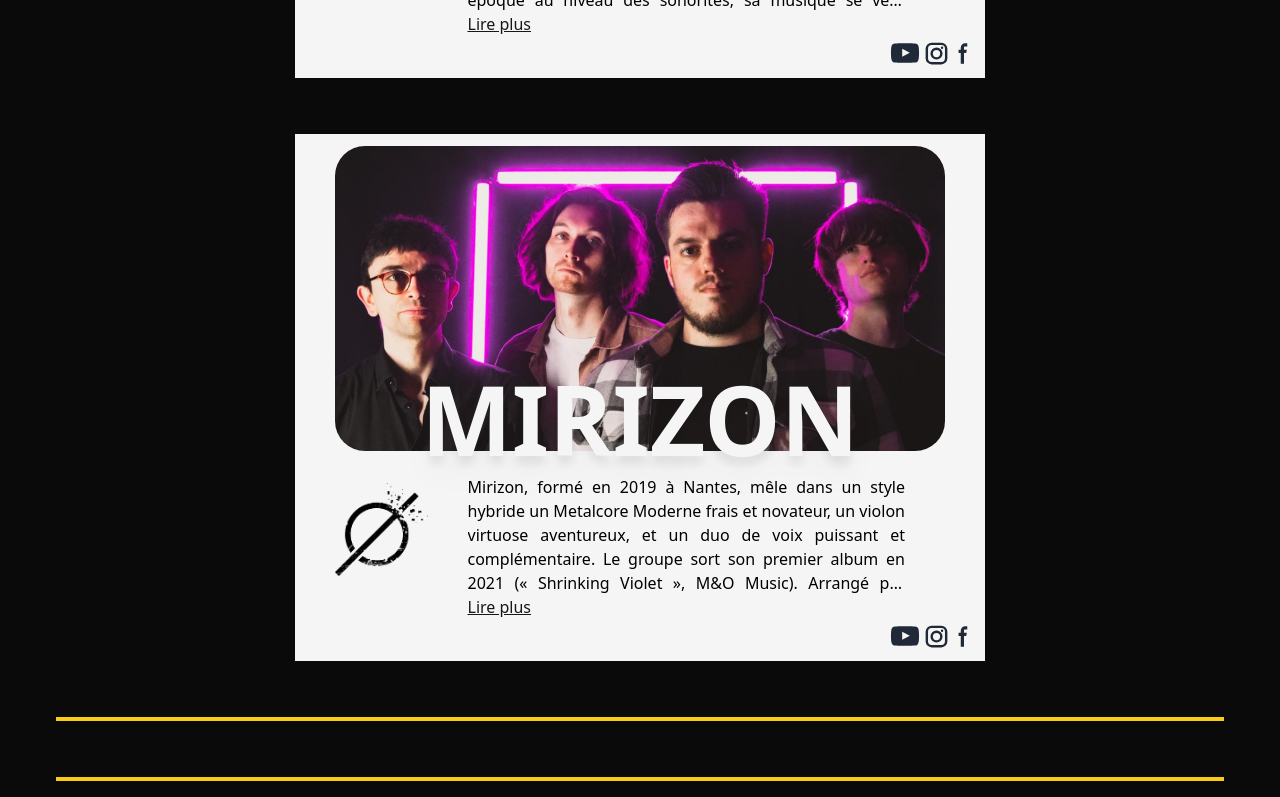
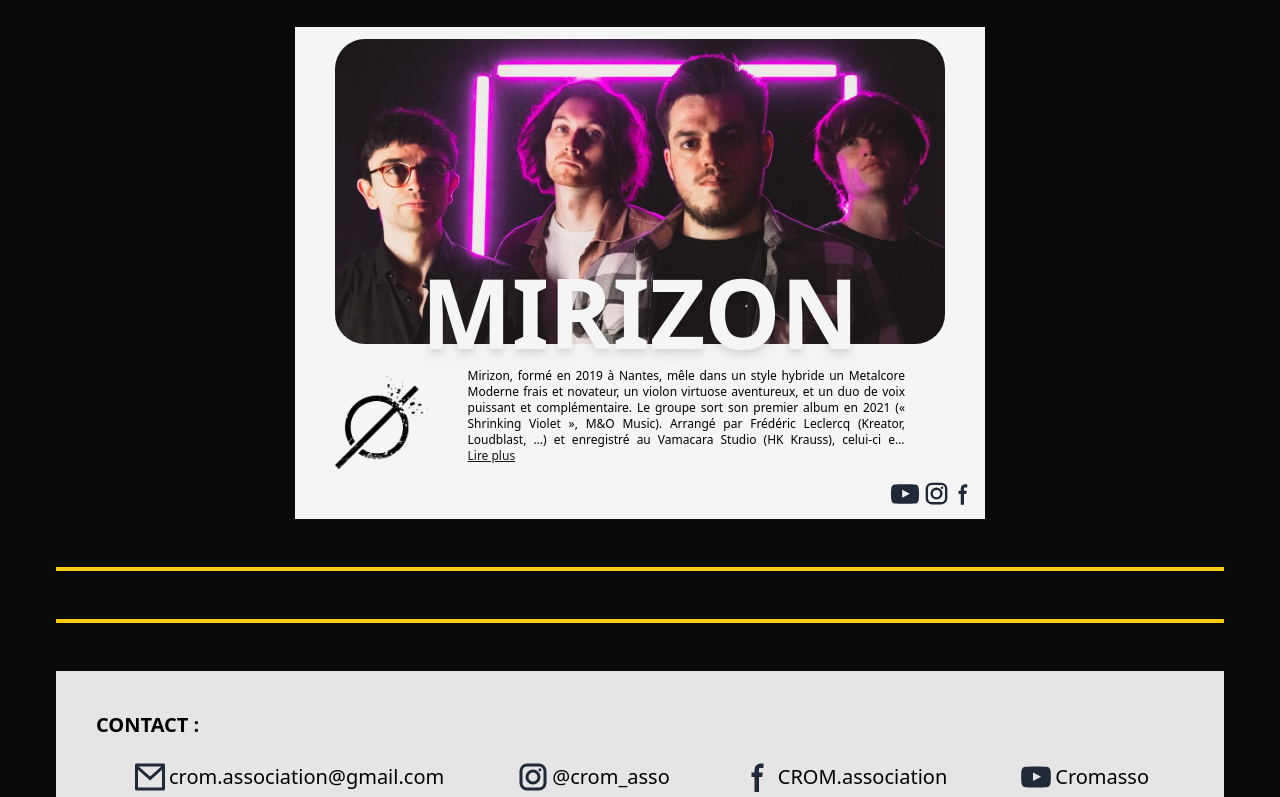
Before and after one commit to Fiona-Rio/crom_association, a React (Vite) app: page / in a window 1280 px wide. Shown: the part 2000-2797 px from the top of the page. Built offline with nearby package versions, Linux system fonts and the light colour scheme.

Commit message:
repsonsive en mobile first

```diff
--- a/src/App.jsx
+++ b/src/App.jsx
@@ -4,15 +4,16 @@
 import Card from './card';
 import Footer from './footer';
 import Line from './line';
+import Asso from './assets/data/asso';
 import groups from './assets/data/groups';
 
 export default function App() {
   return (
     <div>
       <Navbar />
-      <main className='px-5 pt-3 md:px-8 md:pt-10 lg:px-14'>
+      <main className='px-5 pt-3 md:px-8 md:pt-10 lg:pb-6 lg:px-14'>
         <MainCard />
-        <section className='flex flex-wrap justify-evenly lg:gap-x-8 lg:gap-y-14 my-10'>
+        <section className='flex flex-wrap justify-evenly gap-y-10 lg:gap-x-8 lg:gap-y-14 my-10'>
           {groups.map((group) => (
             <Card
               key={group.id}
@@ -24,13 +25,18 @@
               facebook={group.facebook}
               instagram={group.instagram}
               youtube={group.youtube}
-            // className={group.id === 3 ? 'col-span-2 justify-self-center' : ''}
             />
           ))}
         </section>
         <Line />
         <Line />
-        <Footer />
+        {Asso.map((asso) => (
+          <Footer
+            facebook={asso.facebook}
+            instagram={asso.instagram}
+            youtube={asso.youtube}
+          />
+        ))}
       </main>
     </div>
   )
--- /dev/null
+++ b/src/assets/data/asso.js
@@ -0,0 +1,7 @@
+const asso = [
+    {
+        facebook: "https://www.facebook.com/CROM.association", instagram: "https://www.instagram.com/crom_asso", youtube: "https://www.youtube.com/@Cromasso"
+    }
+]
+
+export default asso;
--- a/src/card.jsx
+++ b/src/card.jsx
@@ -10,19 +10,19 @@
     return (
 
         <div className="box-border lg:h-min-[530px] lg:w-[690px] grid grid-rows-3(auto) bg-neutral-100">
-            <div className='relative flex justify-center px-10'>
+            <div className='relative flex justify-center px-4 lg:px-10'>
                 <img className="max-h-80 mx-4 my-3 rounded-[30px]" src={image_promo} alt={name} />
                 <div className="absolute inset-0 flex items-end justify-center">
-                    <p className="text-neutral-100 text-5xl lg:text-8xl uppercase font-bold translate-y-1 drop-shadow-xl">
+                    <p className="text-neutral-100 text-5xl lg:text-8xl uppercase font-bold lg:translate-y-1 drop-shadow-lg">
                         {name}
                     </p>
                 </div>
             </div>
             <div className="grid grid-cols-4 mt-3">
-                <div className='mx-8 p-2'>
+                <div className='mx-1 p-4 lg:mx-8 lg:p-2'>
                     <img className="h-auto" src={image_logo} />
                 </div>
-                <div className="col-span-3 pr-20">
+                <div className="col-span-3 pr-8 lg:pr-20 text-xs lg:text-md">
                     <p
                         className={`text-justify ${showMore ? "line-clamp-none" : "line-clamp-6"
                             }`}
--- a/src/footer.jsx
+++ b/src/footer.jsx
@@ -1,37 +1,43 @@
 import React from "react";
 
-const Footer = () => {
+const Footer = ({ facebook, instagram, youtube }) => {
     return (
-        <div className="bg-neutral-300 px-6 py-8">
-            <h1 className="uppercase font-bold mb-5">contact :</h1>
-            <div className="grid grid-cols-3 lg:grid-cols-4 text-center">
-                <div className="col-span-2 lg:col-span-1 flex flex-auto lg:grid lg:grid-cols-2">
-                    <svg className="lg:justify-self-end place-self-center lg:self-center w-[28px] h-[28px] text-gray-800 hover:text-yellow-500" xmlns="http://www.w3.org/2000/svg" viewBox="0 0 24 24" fill="currentColor"><path d="M3 3H21C21.5523 3 22 3.44772 22 4V20C22 20.5523 21.5523 21 21 21H3C2.44772 21 2 20.5523 2 20V4C2 3.44772 2.44772 3 3 3ZM20 7.23792L12.0718 14.338L4 7.21594V19H20V7.23792ZM4.51146 5L12.0619 11.662L19.501 5H4.51146Z"></path></svg>
-                    <a className="justify-self-start text-xs lg:text-lg place-self-center lg:self-center">
+        <div className="bg-neutral-200 px-4 py-2 lg:px-10 lg:py-10">
+            <h1 className="uppercase font-extrabold mb-5 lg:text-xl">contact :</h1>
+            <div className="grid grid-cols-3 lg:flex lg:justify-evenly text-center">
+                <div className="col-span-2 flex flex-auto lg:justify-center">
+                    <svg className="place-self-center w-[28px] h-[28px] lg:w-[38px] lg:h-[36px] text-gray-800" xmlns="http://www.w3.org/2000/svg" viewBox="0 0 24 24" fill="currentColor"><path d="M3 3H21C21.5523 3 22 3.44772 22 4V20C22 20.5523 21.5523 21 21 21H3C2.44772 21 2 20.5523 2 20V4C2 3.44772 2.44772 3 3 3ZM20 7.23792L12.0718 14.338L4 7.21594V19H20V7.23792ZM4.51146 5L12.0619 11.662L19.501 5H4.51146Z"></path></svg>
+                    <a className="justify-self-start text-xs lg:text-xl place-self-center">
                         crom.association@gmail.com
                     </a>
                 </div>
-                <div className="lg:grid lg:grid-cols-2 flex flex-auto">
-                    <svg className="lg:justify-self-end place-self-center lg:self-center w-[32px] h-[32px] text-gray-800 hover:text-yellow-500" aria-hidden="true" xmlns="http://www.w3.org/2000/svg" width="24" height="24" fill="none" viewBox="0 0 24 24">
+                <div className="flex flex-auto lg:justify-center">
+                    <a href={instagram}>
+                        <svg className="place-self-center w-[32px] h-[32px] lg:w-[38px] lg:h-[36px] text-gray-800 hover:text-yellow-500" aria-hidden="true" xmlns="http://www.w3.org/2000/svg" width="24" height="24" fill="none" viewBox="0 0 24 24">
                             <path fill="currentColor" fill-rule="evenodd" d="M3 8a5 5 0 0 1 5-5h8a5 5 0 0 1 5 5v8a5 5 0 0 1-5 5H8a5 5 0 0 1-5-5V8Zm5-3a3 3 0 0 0-3 3v8a3 3 0 0 0 3 3h8a3 3 0 0 0 3-3V8a3 3 0 0 0-3-3H8Zm7.597 2.214a1 1 0 0 1 1-1h.01a1 1 0 1 1 0 2h-.01a1 1 0 0 1-1-1ZM12 9a3 3 0 1 0 0 6 3 3 0 0 0 0-6Zm-5 3a5 5 0 1 1 10 0 5 5 0 0 1-10 0Z" clip-rule="evenodd" />
                         </svg>
-                    <a className="justify-self-start text-xs lg:text-lg place-self-center lg:self-center">
+                    </a>
+                    <a href={instagram} className="justify-self-start text-xs lg:text-xl place-self-center">
                         @crom_asso
                     </a>
                 </div>
-                <div className="col-span-2 lg:col-span-1 flex flex-auto lg:grid lg:grid-cols-2">
-                    <svg className="lg:justify-self-end place-self-center lg:self-center w-[27px] h-[26px] text-gray-800 hover:text-yellow-500" aria-hidden="true" xmlns="http://www.w3.org/2000/svg" width="24" height="24" fill="currentColor" viewBox="0 0 24 24">
+                <div className="col-span-2 flex flex-auto lg:justify-center">
+                    <a href={facebook}>
+                        <svg className="place-self-center w-[27px] h-[26px] lg:w-[38px] lg:h-[36px] text-gray-800 hover:text-yellow-500" aria-hidden="true" xmlns="http://www.w3.org/2000/svg" width="24" height="24" fill="currentColor" viewBox="0 0 24 24">
                             <path fill-rule="evenodd" d="M13.135 6H15V3h-1.865a4.147 4.147 0 0 0-4.142 4.142V9H7v3h2v9.938h3V12h2.021l.592-3H12V6.591A.6.6 0 0 1 12.592 6h.543Z" clip-rule="evenodd" />
                         </svg>
-                    <a className="justify-self-start text-xs lg:text-lg place-self-center lg:self-center">
+                    </a>
+                    <a href={facebook} className="justify-self-start text-xs lg:text-xl place-self-center">
                         CROM.association
                     </a>
                 </div>
-                <div className="lg:grid lg:grid-cols-2 flex flex-auto">
-                    <svg className="lg:justify-self-end place-self-center lg:self-center w-[34px] h-[32px] text-gray-800 hover:text-yellow-500" aria-hidden="true" xmlns="http://www.w3.org/2000/svg" width="24" height="24" fill="currentColor" viewBox="0 0 24 24">
+                <div className="flex flex-auto lg:justify-center">
+                    <a href={youtube}>
+                        <svg className="place-self-center w-[34px] h-[32px] lg:w-[38px] lg:h-[36px] text-gray-800 hover:text-yellow-500" aria-hidden="true" xmlns="http://www.w3.org/2000/svg" width="24" height="24" fill="currentColor" viewBox="0 0 24 24">
                             <path fill-rule="evenodd" d="M21.7 8.037a4.26 4.26 0 0 0-.789-1.964 2.84 2.84 0 0 0-1.984-.839c-2.767-.2-6.926-.2-6.926-.2s-4.157 0-6.928.2a2.836 2.836 0 0 0-1.983.839 4.225 4.225 0 0 0-.79 1.965 30.146 30.146 0 0 0-.2 3.206v1.5a30.12 30.12 0 0 0 .2 3.206c.094.712.364 1.39.784 1.972.604.536 1.38.837 2.187.848 1.583.151 6.731.2 6.731.2s4.161 0 6.928-.2a2.844 2.844 0 0 0 1.985-.84 4.27 4.27 0 0 0 .787-1.965 30.12 30.12 0 0 0 .2-3.206v-1.516a30.672 30.672 0 0 0-.202-3.206Zm-11.692 6.554v-5.62l5.4 2.819-5.4 2.801Z" clip-rule="evenodd" />
                         </svg>
-                    <a className="justify-self-start text-xs lg:text-lg place-self-center lg:self-center">
+                    </a>
+                    <a href={youtube} className="justify-self-start text-xs lg:text-xl place-self-center">
                         Cromasso
                     </a>
                 </div>
--- a/src/line.jsx
+++ b/src/line.jsx
@@ -2,7 +2,7 @@
 
 const Line = () => {
     return (
-        <div className="lg:p-[2px] lg:my-14 bg-yellow-400">
+        <div className="p-[1px] my-4 lg:p-[2px] lg:my-12 bg-yellow-400">
         </div>
 
     )
--- a/src/navbar.jsx
+++ b/src/navbar.jsx
@@ -6,7 +6,7 @@
 const Navbar = () => {
     return (
         <nav className="text-white bg-neutral-950 font-bold text-xs md:text-sm lg:text-lg uppercase grid grid-flow-col items-center py-4 px-3 lg:py-6 lg:px-14">
-            <a href="/" className="">
+            <a href="./index.html" className="">
                 <img src={logoBuffle} alt="logo buffle" className="max-h-12 sm:max-h-16 md:max-h-12 lg:max-h-24" />
             </a>
             <div className="grid gap-y-2 md:grid-cols-4 lg:grid-cols-4 justify-items-center">
@@ -15,7 +15,7 @@
                 <a href="/association" className="hover:scale-105 hover:underline decoration-yellow-400 underline-offset-4">l'association</a>
                 <a href="/partenaires" className=" hover:scale-105 hover:underline decoration-yellow-400 underline-offset-4">nos partenaires</a>
             </div>
-            <a href="/" className="place-items-end">
+            <a className="place-items-end">
                 <img src={logoCROM} alt="logo CROM" className="max-h-6 sm:max-h-8 md:max-h-6 lg:max-h-16" />
             </a>
         </nav>
```
Also changed, not shown: src/mainCard.jsx (+6 -4 lines). Lines whose indentation alone changed are shown as unchanged.
